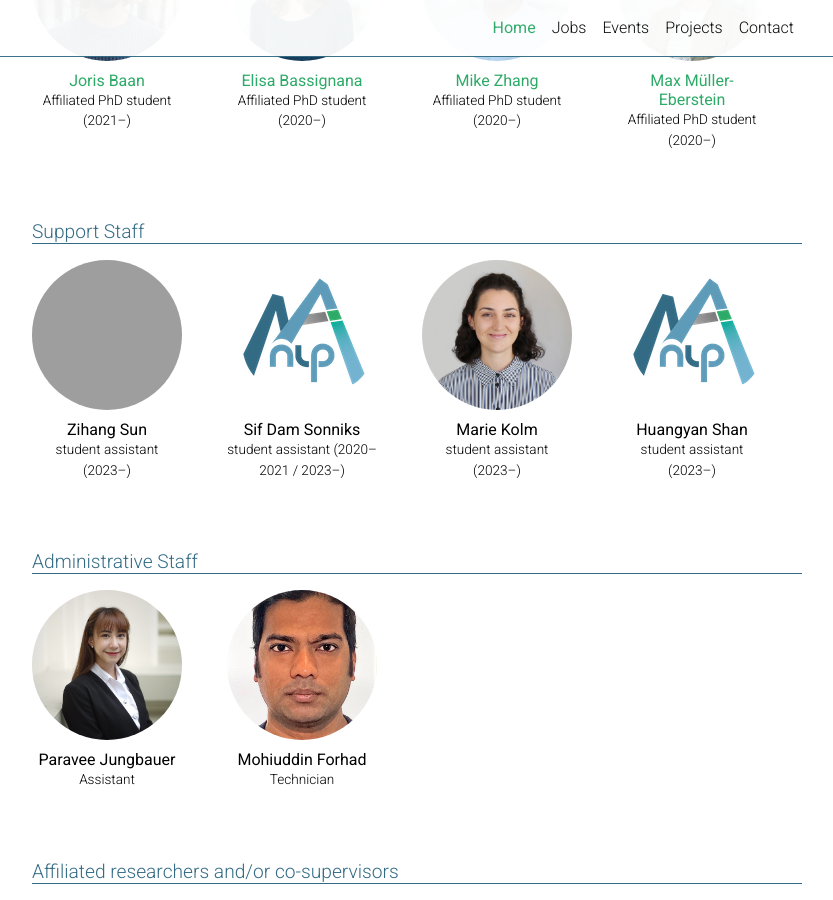
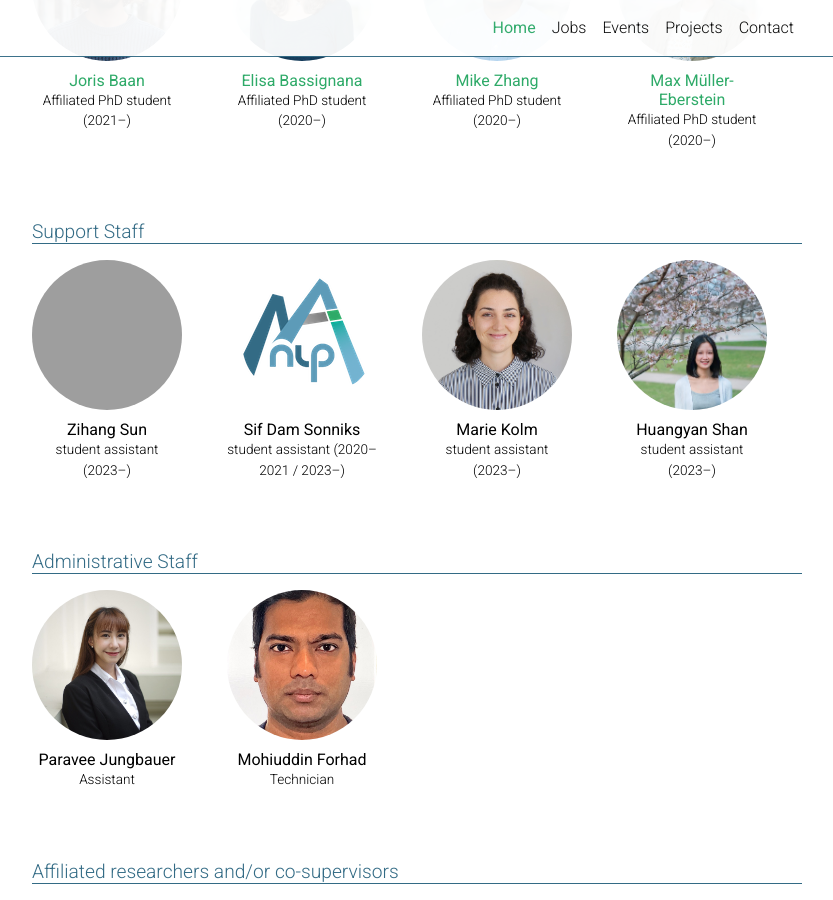
Before and after one commit to mainlp/mainlp.github.io, a Jekyll site: the page built from _pages/about.md, in a window 1280 px wide and 900 px high, scrolled down 1290 px. Shown: the whole window, without its empty margins (223-1056 px from the left). Built offline with Jekyll 4.4.1, drawn with Linux system fonts in a browser that asks for light colours; full-size pictures stand in for the smaller copies a plugin makes; comment, search, counter and statistics services are not loaded; a style sheet for code colours, icons or effects is not loaded; grey boxes are pictures that could not be loaded.

Commit message:
huangyan's pic

```diff
--- a/_pages/about.md
+++ b/_pages/about.md
@@ -80,7 +80,7 @@ support:
       picture: marie.jpeg
     - name: Huangyan Shan
       description: student assistant (2023–)
-      picture: mainlp-logo-150.png
+      picture: huangyan.jpg
 admin:
   title: Administrative Staff
   people:
```
Also changed, not shown: assets/img/huangyan.jpg (added).
